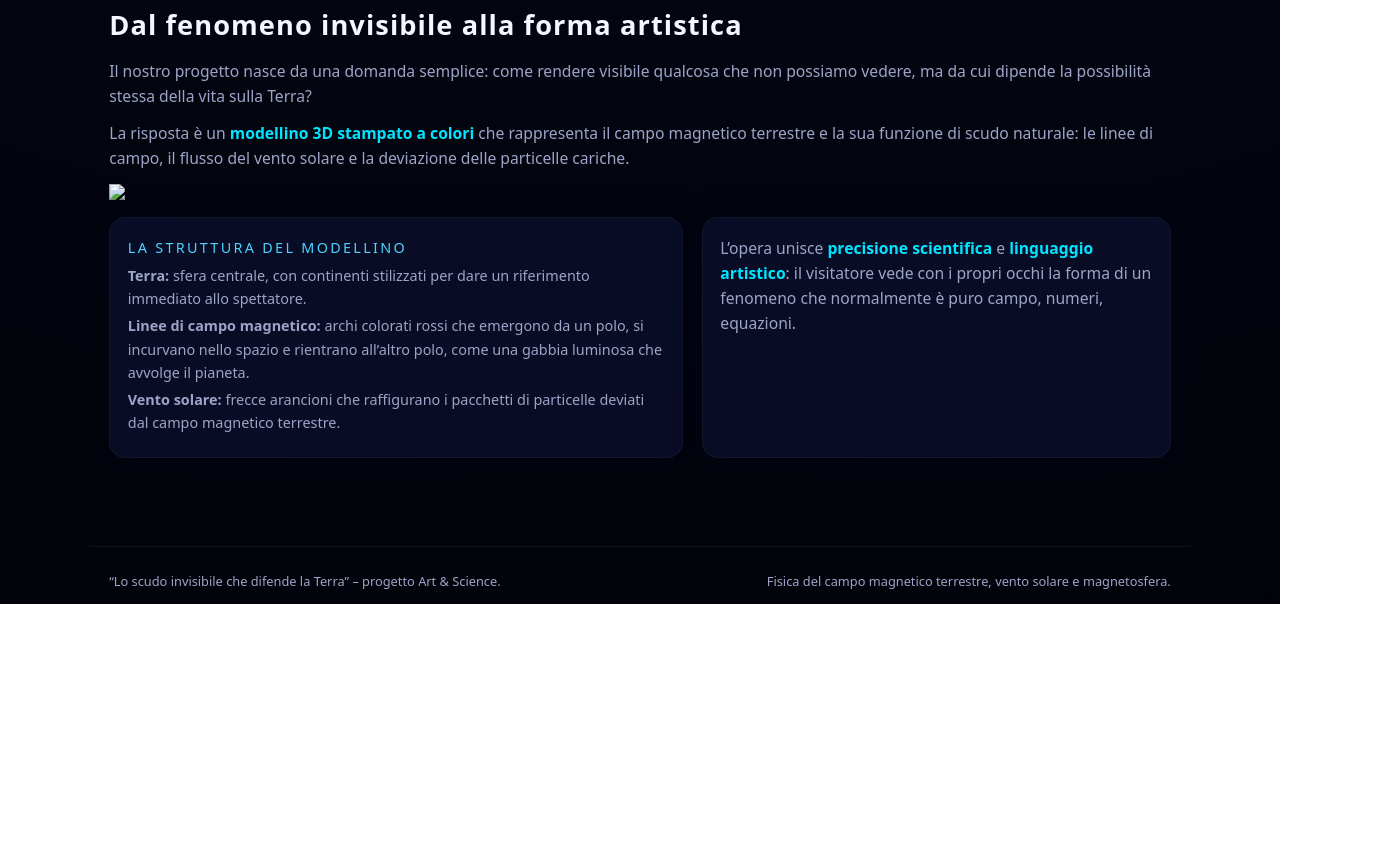
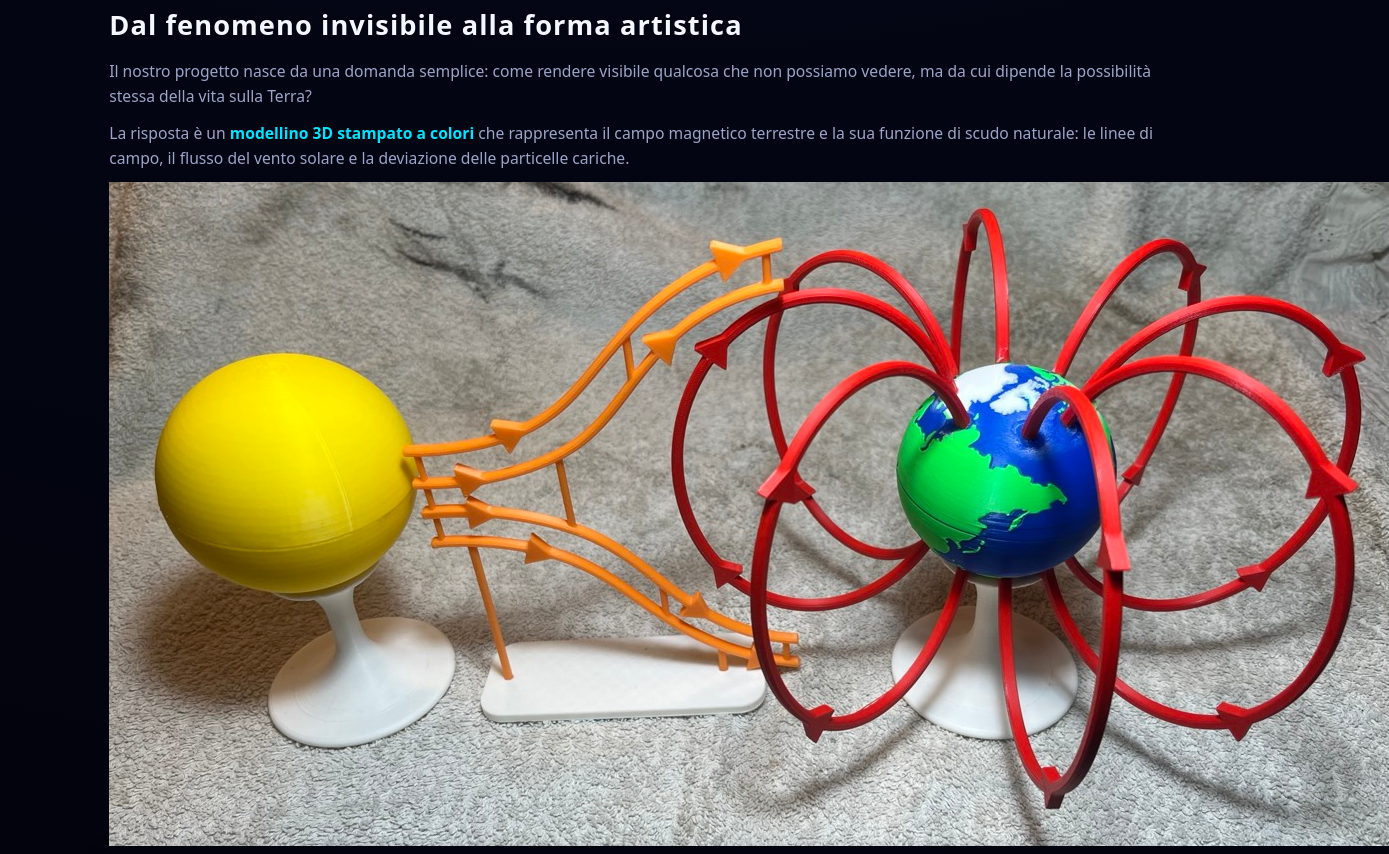
Before and after one commit to belcoyz/Lo-scudo-invisibile-che-difende-la-terra, a plain HTML site: page index.html in a window 1280 px wide. Shown: the part 1846-2700 px from the top of the page, 1389 px wide, since content can reach past the window. Before the commit the page ends 2450 px from the top, so only its background shows below. Drawn offline with Linux system fonts and the light colour scheme.

Commit message:
Update index.html

```diff
--- a/index.html
+++ b/index.html
@@ -759,7 +759,7 @@ La risposta è un <span class="highlight">modellino 3D stampato a colori</span>
 e la sua funzione di scudo naturale: le linee di campo, il flusso del vento solare e la deviazione delle particelle cariche.
 </p>
 
-<img src="foto.modellino.jpg">
+<img src="foto.modellino.jpeg">
 
 <div class="model-specs">
 <div class="card">
```
